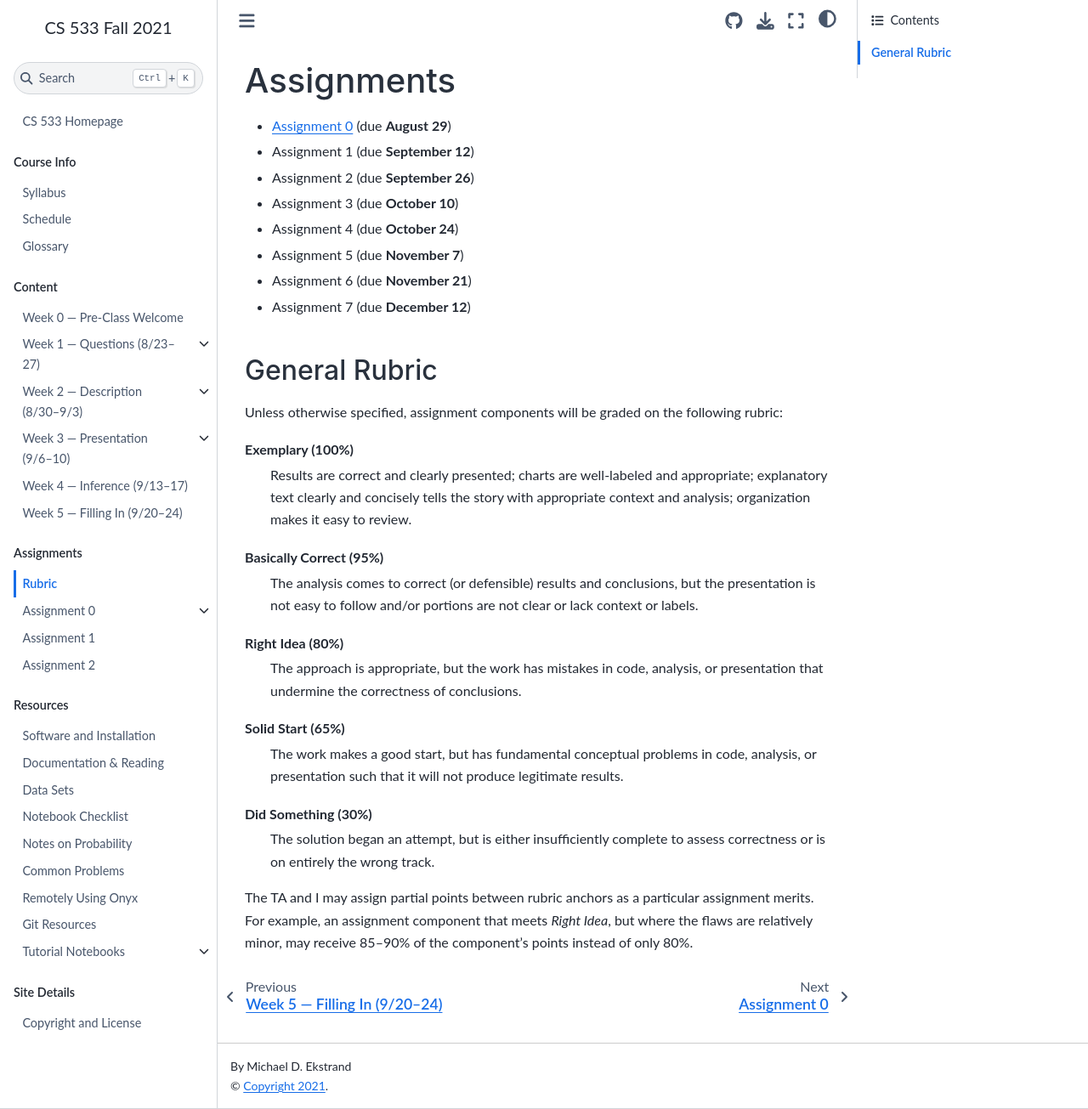
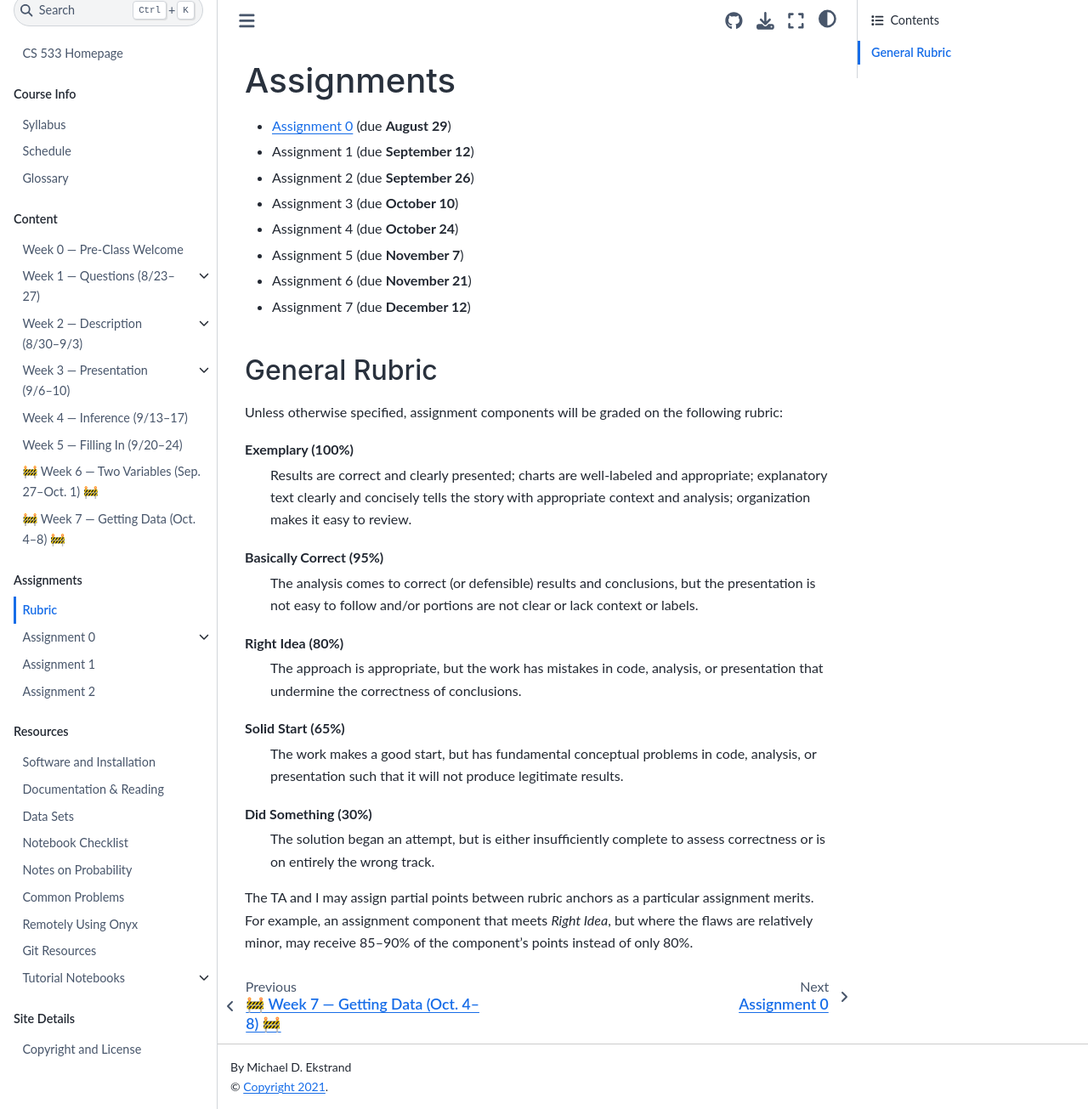
Before and after one commit to mdekstrand/cs533-web, a Jupyter Book: the page built from assignments/index.md, in a window 1280 px wide and 1305 px high. Shown: the whole window at 85% size. Built offline with Jupyter Book 1.0.4 settings and Sphinx 7.4.7 and the Sphinx Book theme 1.1.4, drawn with Linux system fonts in a browser that asks for light colours; pages that are not in the unit, such as notebooks, are missing from menus; a style sheet for code colours, icons or effects is not loaded; some of the changed lines change nothing that is shown.

Commit message:
activate weeks 6 and 7

```diff
--- a/_config.yml
+++ b/_config.yml
@@ -6,8 +6,6 @@ copyright: '2021'
 exclude_patterns:
 - .venv/*
 - README.md
-- week6/*
-- week7/*
 - week8/*
 - week9/*
 - week10/*
--- a/_toc.yml
+++ b/_toc.yml
@@ -23,6 +23,8 @@ parts:
     - file: week3/3-6-ChartsFromTheGroundUp.ipynb
   - file: week4/index
   - file: week5/index
+  - file: week6/index
+  - file: week7/index
 - caption: Assignments
   chapters:
   - file: assignments/index
--- a/week6/index.md
+++ b/week6/index.md
@@ -1,14 +1,12 @@
-# Week 6 — Two Variables
-{% import 'video.md' as media %}
+# 🚧 Week 6 — Two Variables (Sep. 27–Oct. 1) 🚧
 
-!!! warning "Draft content"
+:::{draft}
+This content is still in draft state and has not yet been finalized.
+:::
 
-    This content is still in draft state and has not yet been finalized.
-    Do not depend on it as the final requirements for this week.
-
-!!! attention "Midterm A"
-
-    The first midterm exam will be from 5PM Wednesday through 5PM Saturday.
+:::{alert}
+The first midterm exam will be from 5PM Wednesday through 5PM Saturday.
+:::
 
 This week's learning outcomes are:
 
@@ -16,97 +14,97 @@ This week's learning outcomes are:
 2.  Compute correlation coefficients between variables
 3.  Run a linear regression
 
-[TOC]
+Since we have the exam this week, the lecture load is significantly reduced.
 
-This week's videos are also available as a [Panopto playlist](https://boisestate.hosted.panopto.com/Panopto/Pages/Viewer.aspx?pid=cabf2b0d-5b7c-493e-adb5-ac4100523399).
+## {{moverview}} Content Overview
 
-!!! info "Midterm Assessment Protocol"
+:::{module} week6
+:::
 
-    This week, the Center for Teaching and Learning is conducting a midterm course assessment for this course, to give me feedback on how it is going and how to improve.
-    This survey will be open for one week. The link is in Piazza.
+## {{mcal}} Deadlines
 
-## :material-video: Introduction {: data-length="4m36s"}
+- Midterm A **Tuesday 9:00–10:15 AM** (in class)
+- Quiz 6 **Thursday by 8AM**
+
+## {{mquiz}} Midterm A
+
+The first midterm is at the end of the week.  It will be released at **5 PM Wednesday**, and due at 5PM on Saturday.
+It is written to take just over an hour.
+
+## {{mvideo}} Introduction
 
 This video introduces the week's topic.
 
-=== "Video"
+:::{video}
+:name: 6-1 - Introduction
+:id: 19cef7d4-1454-4287-b38a-ac41004ba89f
+:length: 4m36s
+:slide-id: 495979F9A431DDB0%2173206
+:slide-auth: AJD3MdV51KonnCA
+:::
 
-    {{ media.video('19cef7d4-1454-4287-b38a-ac41004ba89f') }}
-
-=== "Slides"
-
-    {{ media.slides('495979F9A431DDB0%2173206', 'AJD3MdV51KonnCA') }}
-
-## :material-video: Displaying Variables {: data-length="3m45s"}
+## {{mvideo}} Displaying Variables
 
 This video discusses how to display related numeric variables.
 
-=== "Video"
-
-    {{ media.video('f9618c8a-ce7e-4086-a3da-ac41004ba872') }}
-
-=== "Slides"
-
-    {{ media.slides('495979F9A431DDB0%2173208', 'AJ4raVQvI1nq-qk') }}
+:::{video}
+:name: 6-2 - Displaying Variables
+:length: 3m45s
+:id: f9618c8a-ce7e-4086-a3da-ac41004ba872
+:slide-id: 495979F9A431DDB0%2173208
+:slide-auth: AJ4raVQvI1nq
+:::
 
 
-## :material-video: Correlation {: data-length="11m12s"}
+## {{mvideo}} Correlation
 
 This video discusses how to compute the *correlation coefficient* between two variables.
 
-=== "Video"
-
-    {{ media.video('ada3b4f7-e1e0-4c67-a176-ac41004ba8eb') }}
-
-=== "Slides"
-
-    {{ media.slides('495979F9A431DDB0%2173210', 'APP9pqAFcW76hH4') }}
+:::{video}
+:name: 6-3 - Correlation
+:length: 11m12s
+:id: ada3b4f7-e1e0-4c67-a176-ac41004ba8eb
+:slide-id: 495979F9A431DDB0%2173210
+:slide-auth: APP9pqAFcW76hH4
+:::
 
 !!! note "Error in Video"
 
     In this video, I list the Pandas correlation function as `cor`. The correct name is `corr`.
 
-## :material-clipboard-list: Week 6 Quiz — MAP
-
-The Week 6 quiz is completing the Midterm Assessment Process.
-See Piazza for details.
-
-
-## :material-video: Regression {: data-length="6m3s"}
+## {{mvideo}} Regression
 
 This video discusses how to fit a line between two variables.
 
-=== "Video"
-
-    {{ media.video('4c59f315-65e3-4746-a0e5-ac41004ba848') }}
-
-=== "Slides"
-
-    {{ media.slides('495979F9A431DDB0%2173213', 'ACfoXRGXZ54Fy7M') }}
+:::{video}
+:name: 6-4 - Regression
+:length: 6m3s
+:id: 4c59f315-65e3-4746-a0e5-ac41004ba848
+:slide-id: 495979F9A431DDB0%2173213
+:slide-auth: ACfoXRGXZ54Fy7M
+:::
 
 
-## :material-notebook: Correlation Notebook
+## {{mnotebook}} Correlation Notebook
 
 The [correlation notebook](../../resources/tutorials/Correlation.ipynb) shows how to compute the metrics in this week's videos, and has the code I used to produce the charts in the slides.
 
-
-## :material-video: Features {: data-length="4m20s"}
+## {{mvideo}} Features
 
 This video introduces the idea of feature engineering
 
-=== "Video"
+:::{video}
+:name: 6-5 - Features
+:length: 4m20s
+:id: 979b3d05-879d-48b6-979c-ac41004bbb1f
+:slide-id: 495979F9A431DDB0%2173215
+:slide-auth: AMykG3CZK45_454
+:::
 
-    {{ media.video('979b3d05-879d-48b6-979c-ac41004bbb1f') }}
+## {{mquiz}} Week 6 Quiz — MAP
 
-=== "Slides"
+The Week 6 quiz is due before class on Thursday as usual.
 
-    {{ media.slides('495979F9A431DDB0%2173215', 'AMykG3CZK45_454') }}
+## {{massignment}} Assignment 3
 
-## :material-clipboard-list: Midterm A
-
-The first midterm is at the end of the week.  It will be released at **5 PM Wednesday**, and due at 5PM on Saturday.
-It is written to take just over an hour.
-
-## :material-inbox: Assignment 3
-
-[Assignment 3](../../assignments/A3/index.md) is due **October 11**.
+[Assignment 3](../../assignments/A3/index.md) is due **October 10**.
--- a/week7/index.md
+++ b/week7/index.md
@@ -1,10 +1,8 @@
-# Week 7 — Getting Data
-{% import 'video.md' as media %}
+# 🚧 Week 7 — Getting Data (Oct. 4–8) 🚧
 
-!!! warning "Draft content"
-
-    This content is still in draft state and has not yet been finalized.
-    Do not depend on it as the final requirements for this week.
+:::{draft}
+This content is still in draft state and has not yet been finalized.
+:::
 
 This week has the following learning outcomes:
 
@@ -14,34 +12,39 @@ This week has the following learning outcomes:
 
 Pursued through the following activities:
 
-[TOC]
+## {{moverview}} Content Overview
 
-This week's videos are also in a [Panopto playlist](https://boisestate.hosted.panopto.com/Panopto/Pages/Viewer.aspx?pid=c91c8fd8-b594-4caf-9df0-ac48004cebea).
+:::{module} week7
+:::
 
-## :a-video: Introduction {: data-length="8m22s"}
+## {{mcal}} Deadlines
+
+- Week 7 Quiz **Thursday Oct. 7 at 8AM**
+- Assignment 3 **Sunday Oct. 10 at 11:59 PM**
+
+## {{mvideo}} Introduction
 
 What are we talking about this week?  I also discuss general principles that will drive the week's material.
 
-=== "Video"
+:::{video}
+:name: 7-1 - Introduction
+:id: c5e1e328-8fb8-42db-b899-ac48004725f9
+:lenght: 8m22s
+:slide-id: 495979F9A431DDB0%2173225
+:slide-auth: APts3vR7Lc59NkI
+:::
 
-    {{ media.video('c5e1e328-8fb8-42db-b899-ac48004725f9') }}
-
-=== "Slides"
-
-    {{ media.slides('495979F9A431DDB0%2173225', 'APts3vR7Lc59NkI') }}
-
-## :a-video: Finding Data {: data-length="7m25s"}
+## {{mvideo}} Finding Data
 
 Where do we go to find data?
 
-=== "Video"
-
-    {{ media.video('e56004cc-a323-471f-b182-ac480047f3a8') }}
-
-=== "Slides"
-
-    {{ media.slides('495979F9A431DDB0%2173227', 'AIXRrNdcFNGB7sE') }}
-
+:::{video}
+:name: 7-2 - Finding Data
+:id: e56004cc-a323-471f-b182-ac480047f3a8
+:length: 7m25s
+:slide-id: 495979F9A431DDB0%2173227
+:slide-auth: AIXRrNdcFNGB7sE
+:::
 
 ### Resources
 
@@ -49,50 +52,45 @@ Where do we go to find data?
 - [UCI Machine Learning Repository](https://archive.ics.uci.edu/ml/index.php) — quality of documentation varies widely
 - [Awesome Public Datasets](https://github.com/awesomedata/awesome-public-datasets)
 
-## :a-video: Data Formats {: data-length="13m55s"}
+## {{mvideo}} Data Formats
 
 In this video I describe different formats in which you may find data.
 
-=== "Video"
-
-    {{ media.video('172a79b7-8de8-48f2-b237-ac48004b69b4') }}
-
-=== "Slides"
-
-    {{ media.slides('495979F9A431DDB0%2173229', 'AL8FsyUoRQ7_NXs') }}
+:::{video}
+:name: 7-2 - Data Formats
+:id: 172a79b7-8de8-48f2-b237-ac48004b69b4
+:length: 13m55s
+:slide-id: 495979F9A431DDB0%2173229
+:slide-auth: AL8FsyUoRQ7_NXs
+:::
 
 ### Resources
 
 - [Pandas IO tools](https://pandas.pydata.org/pandas-docs/stable/user_guide/io.html) describes Pandas support for reading and writing various data formats
 
-## :a-video: Integrating Data {: data-length="11m40s"}
+## {{mvideo}} Integrating Data
 
 This video talks about the key ideas of integrating multiple data sources.
 
-=== "Video"
+:::{video}
+:name: 7-3 - Integrating Data
+:id: 8520883b-46f8-42fb-a696-ac48004d5df9
+:length: 11m40s
+:slide-id: 495979F9A431DDB0%2173230
+:slide-auth: AKZU3thNfrXQ1v0
+:::
 
-    {{ media.video('8520883b-46f8-42fb-a696-ac48004d5df9') }}
-
-=== "Slides"
-
-    {{ media.slides('495979F9A431DDB0%2173230', 'AKZU3thNfrXQ1v0') }}
-
-## :a-quiz: Week 7 Quiz
-
-Take the Week 7 quiz in Blackboard.
-
-## :a-video: Values and Types {: data-length="8m15s"}
+## {{mvideo}} Values and Types
 
 This video discusses how to deal with and clean up various data types.
 
-=== "Video"
-
-    {{ media.video('f67ebd51-6853-401e-9449-ac4a00035d3c') }}
-
-=== "Slides"
-
-    {{ media.slides('495979F9A431DDB0%2173233', 'AHyCBqpfJRcrq68') }}
-
+:::{video}
+:name: 7-4 - Values and Types
+:id: f67ebd51-6853-401e-9449-ac4a00035d3c
+:length: 8m15s
+:slide-id: 495979F9A431DDB0%2173233
+:slide-auth: AHyCBqpfJRcrq68
+:::
 
 ### Resources
 
@@ -102,45 +100,66 @@ In addition to the next reading, you may find these useful:
 - [How to use Regex in Pandas](https://kanoki.org/2019/11/12/how-to-use-regex-in-pandas/)
 
 
-## :a-reading: Pandas Text Operations {: data-length="4200 words"}
+## {{mdoc}} Pandas Text Operations
+
+:::{reading}
+:title: Working with Text Data
+:url: https://pandas.pydata.org/pandas-docs/stable/user_guide/text.html
+:length: 4200 words
+:::
 
 Read [Working with Text Data](https://pandas.pydata.org/pandas-docs/stable/user_guide/text.html).
 
-## :a-video: Ethical Issues in Data {: data-length="14m10s"}
+## {{mvideo}} Ethical Issues in Data
 
 This video provides a **very brief** overview of some of the ethical issues in data collection and use.
 
-=== "Video"
+:::{video}
+:name: 7-5 - Ethical Issues
+:id: d3f734cf-efb1-4902-a6c8-ac4a00035cdb
+:length: 14m10s
+:slide-id: 495979F9A431DDB0%2173240
+:slide-auth: AHtpuXAGUcIYFNI
+:::
 
-    {{ media.video('d3f734cf-efb1-4902-a6c8-ac4a00035cdb') }}
+## {{mdoc}} The Belmont Report
 
-=== "Slides"
-
-    {{ media.slides('495979F9A431DDB0%2173240', 'AHtpuXAGUcIYFNI') }}
-
-
-## :a-reading: The Belmont Report {: data-length="5500 words"}
+:::{reading}
+:title: The Belmont Report
+:length: 5500 words
+:url: https://www.hhs.gov/ohrp/regulations-and-policy/belmont-report/read-the-belmont-report/index.html
+:::
 
 Read [the Belmont Report](https://www.hhs.gov/ohrp/regulations-and-policy/belmont-report/read-the-belmont-report/index.html).
 
 Additional information, including a video, is available at the [HHS Office of Human Research Protections](https://www.hhs.gov/ohrp/regulations-and-policy/belmont-report/index.html).
 
-## :a-reading: The ACM Code of Ethics {: data-length="3500 words"}
+## {{mdoc}} The ACM Code of Ethics
+
+:::{reading}
+:title: ACM Code of Ethics and Professional Responsibility
+:url: https://www.acm.org/code-of-ethics
+:length: 3500 words
+:::
 
 Read [the ACM code of ethics](https://www.acm.org/code-of-ethics).
 
-## :a-video: A Real Example {: #example data-length="48m57s"}
+## {{mquiz}} Week 7 Quiz
+
+Take the Week 7 quiz in Canvas.
+
+## {{mvideo}} A Real Example
 
 This video describes the data cleaning and integration in a real example from my own research group.
 I am providing it so you can see the principles in this week's material applied to an actual problem; details of this specific data set will not be on exams.
 
-=== "Video"
-
-    {{ media.video('3ddd5f50-f4bf-4c27-94fb-ac4a0042ab0b') }}
-
-=== "Slides"
-
-    {{ media.slides('495979F9A431DDB0%2173242', 'AF1TnxA02bYHuSA') }}
+:::{video}
+:name: 7-6 - A Real Example
+:id: 3ddd5f50-f4bf-4c27-94fb-ac4a0042ab0b
+:length: 48m57s
+:slide-id: 495979F9A431DDB0%2173242
+:slide-auth: AF1TnxA02bYHuSA
+:::
 
 ### Resources
 
@@ -148,19 +167,19 @@ I am providing it so you can see the principles in this week's material applied
 - [Data integration code](https://github.com/BoiseState/bookdata-tools)
 - [Paper using this data](https://md.ekstrandom.net/pubs/bag-extended)
 
-## :a-video: Workflow Advice {: data-length="5m24s"}
+## {{mvideo}} Workflow Advice
 
 This video talks about general principles for processing and integration workflows.
 
-=== "Video"
+:::{video}
+:name: 7-7 - Workflow Advice
+:id: 1461848f-643d-4112-9de1-ac4a00035cad
+:length: 5m24s
+:slide-id: 495979F9A431DDB0%2173241
+:slide-auth: AMRLqk4xIA_OSL0
+:::
 
-    {{ media.video('1461848f-643d-4112-9de1-ac4a00035cad') }}
-
-=== "Slides"
-
-    {{ media.slides('495979F9A431DDB0%2173241', 'AMRLqk4xIA_OSL0') }}
-
-## :a-read-other: Further Reading
+## {{mdoc}} Further Reading
 
 These aren't part of the assigned reading, but are for you to learn more.
 
@@ -169,6 +188,6 @@ These aren't part of the assigned reading, but are for you to learn more.
 - [Data Cleansing Best Practices & Strategy Plan](https://www.dataisbeauty.com/data-cleansing-best-practices-strategy/)
 - [<cite>Principles of Data Integration</cite>](https://boisestate.on.worldcat.org/oclc/796466994)
 
-## :a-assignment: Assignment 3
+## {{massignment}} Assignment 3
 
-Assignment 3 is due on **Oct. 11** at the end of the day.
+Assignment 3 is due on **Oct. 10** at the end of the day.
```
